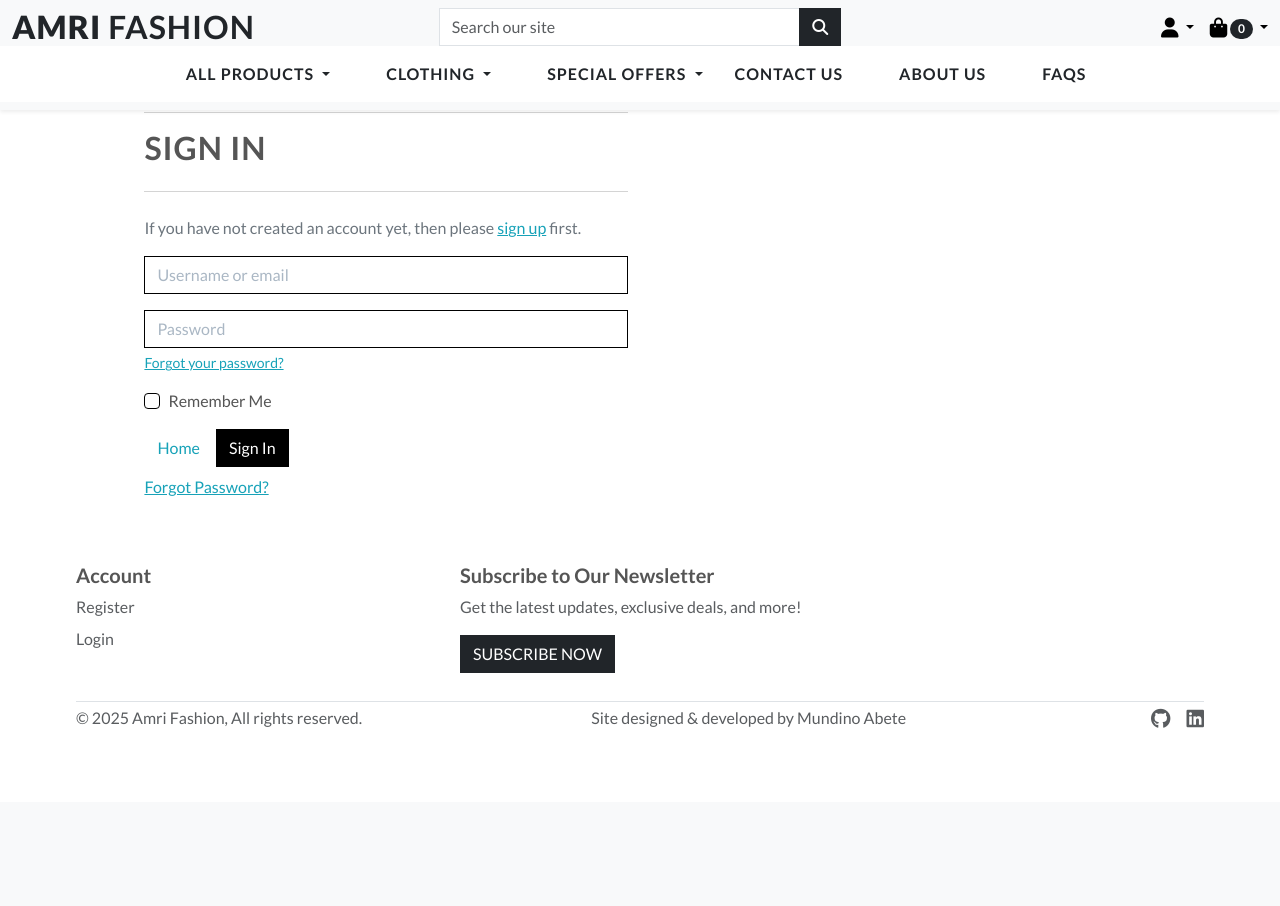
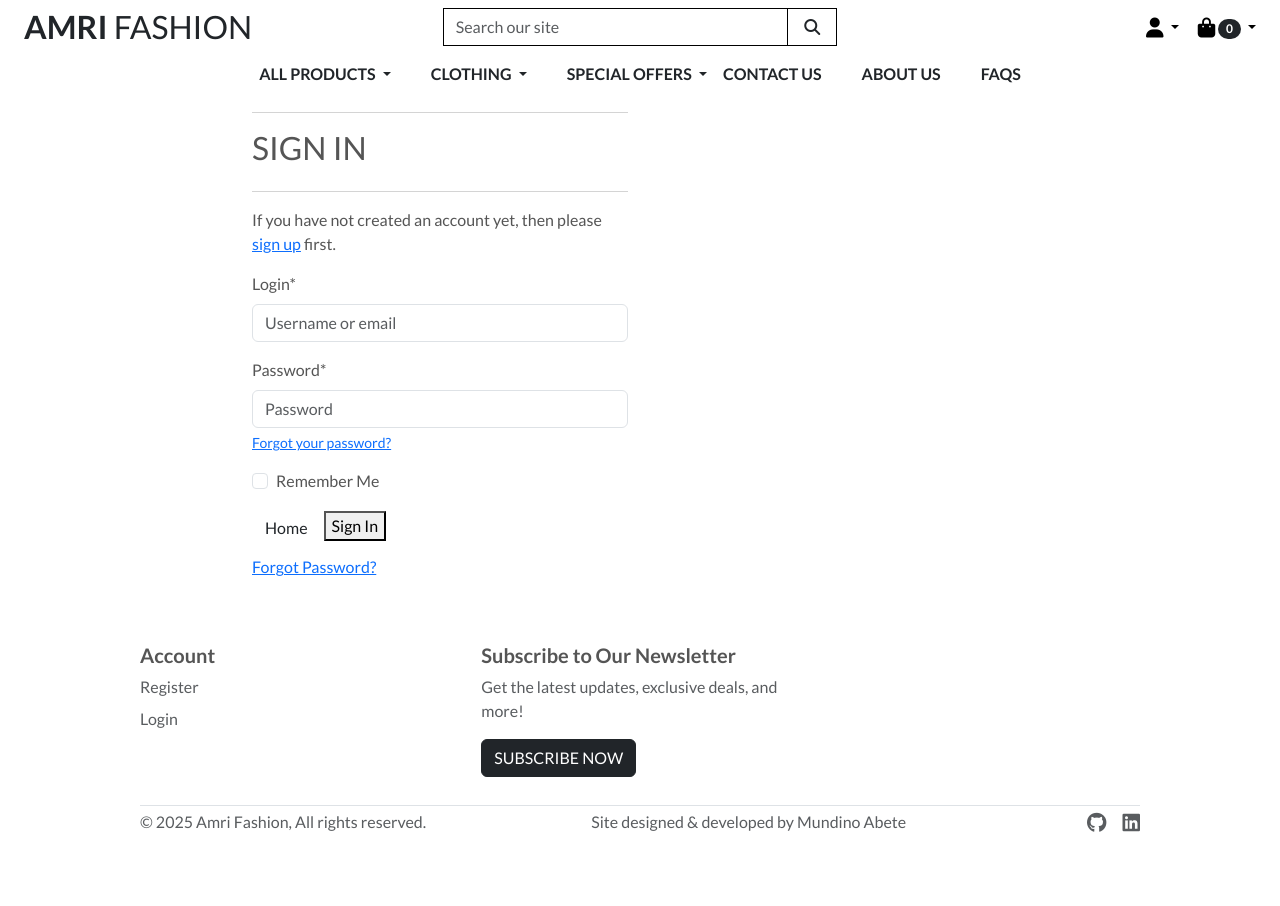
Before and after one commit to MAbuhanif/amri-fashion, a Django app: page /accounts/login/ in a window 1280 px wide. Before the commit the page ends 728 px from the top, so only its background shows below. Run offline with Django 5.2, Linux system fonts and the light colour scheme; parts of the project's set-up code (start-up, migrations or seed data) failed here and were passed over; some libraries are stand-ins or nearby versions.

Commit message:
improve navigation structure and styles

```diff
--- a/home/templates/home/index.html
+++ b/home/templates/home/index.html
@@ -4,8 +4,8 @@
 {% block extra_title %} Home | {% endblock %}
 
 {% block content %}
-    <div class="container my-5">
-        <div class="row align-items-center">
+    <div class="container my-5 h-100">
+        <div class="row h-100">
             <!-- Left Section: Text -->
             <div class="col-12 col-md-6 text-center text-md-start">
                 <h1 class="display-4 logo-font text-black">
@@ -15,7 +15,7 @@
                     Explore our wide range of trendy and affordable clothing for every occasion.
                 </p>
                 <div class="mt-4">
-                    <a href="{% url 'products' %}" class="shop-now-button btn btn-dark btn-lg rounded-0 text-uppercase py-3">
+                    <a href="{% url 'products' %}" class="shop-now-button btn btn-dark btn-lg rounded-lg text-uppercase py-3">
                         Shop Now
                     </a>
                 </div>
--- a/home/templates/includes/main-nav.html
+++ /dev/null
@@ -1,53 +0,0 @@
-<div class="collapse navbar-collapse  " id="main-nav">
-    <ul class="navbar-nav mx-auto">
-        <!-- All Products Dropdown -->
-        <li class="nav-item dropdown">
-            <a class="logo-font fw-bold nav-link text-dark me-4 dropdown-toggle ms-3" href="#" id="all-products-link" data-bs-toggle="dropdown" aria-expanded="false">
-                All Products
-            </a>
-            <ul class="dropdown-menu border-0 shadow" aria-labelledby="all-products-link">
-                <li><a href="{% url 'products' %}?sort=price&direction=asc" class="dropdown-item">By Price</a></li>
-                <li><a href="{% url 'products' %}?sort=rating&direction=asc" class="dropdown-item">By Rating</a></li>
-                <li><a href="{% url 'products' %}?sort=category&direction=asc" class="dropdown-item">By Category</a></li>
-                <li><a href="{% url 'products' %}" class="dropdown-item">All Products</a></li>
-            </ul>
-        </li>
-
-        <!-- Clothing Dropdown -->
-        <li class="nav-item dropdown">
-            <a class="logo-font fw-bold nav-link text-dark me-4 dropdown-toggle ms-3" href="#" id="clothing-link" data-bs-toggle="dropdown" aria-expanded="false">
-                Clothing
-            </a>
-            <ul class="dropdown-menu border-0 shadow" aria-labelledby="clothing-link">
-                <li><a href="{% url 'products' %}?category=activewear,essentials" class="dropdown-item">Activewear &amp; Essentials</a></li>
-                <li><a href="{% url 'products' %}?category=jeans" class="dropdown-item">Jeans</a></li>
-                <li><a href="{% url 'products' %}?category=shirts" class="dropdown-item">Shirts</a></li>
-                <li><a href="{% url 'products' %}?category=activewear,essentials,jeans,shirts" class="dropdown-item">All Clothing</a></li>
-            </ul>
-        </li>
-
-        <!-- Special Offers Dropdown -->
-        <li class="nav-item dropdown">
-            <a class="logo-font fw-bold nav-link text-dark dropdown-toggle ms-3" href="#" id="specials-link" data-bs-toggle="dropdown" aria-expanded="false">
-                Special Offers
-            </a>
-            <ul class="dropdown-menu border-0 shadow" aria-labelledby="specials-link">
-                <li><a href="{% url 'products' %}?category=new_arrivals" class="dropdown-item">New Arrivals</a></li>
-                <li><a href="{% url 'products' %}?category=deals" class="dropdown-item">Deals</a></li>
-                <li><a href="{% url 'products' %}?category=clearance" class="dropdown-item">Clearance</a></li>
-                <li><a href="{% url 'products' %}?category=new_arrivals,deals,clearance" class="dropdown-item">All Specials</a></li>
-            </ul>
-        </li>
-
-        <!-- Contact Us and FAQs buttons -->
-        <li class="nav-item">
-            <a class="logo-font fw-bold nav-link text-dark me-4 ms-3" href="{% url 'contact-form' %}">Contact Us</a>
-        </li>
-        <li class="nav-item">
-            <a class="logo-font fw-bold nav-link text-dark me-4 ms-3" href="{% url 'about' %}">About Us</a>
-        </li>
-        <li class="nav-item">
-            <a class="logo-font fw-bold nav-link text-dark me-4 ms-3" href="{% url 'faq' %}">FAQs</a>
-        </li>
-    </ul>
-</div>
--- a/static/css/base.css
+++ b/static/css/base.css
@@ -23,22 +23,22 @@ body {
 /* Typography */
 .logo-font {
     text-transform: uppercase;
-    font-weight: bold;
-    letter-spacing: 1px;
+}
+.main-logo-link {
+    width: fit-content;
 }
 
-.text-black {
-    color: #000 !important;
+
+/* Buttons */
+.shop-now-button{
+    background: black;
+    color: white;
+    min-width: 260px;
 }
 
-/* Buttons */
-.shop-now-button,
 .btn-black {
     background: black;
     color: white;
-    min-width: 260px;
-    border: none;
-    transition: background 0.3s ease, color 0.3s ease;
 }
 
 .shop-now-button:hover,
@@ -51,31 +51,24 @@ body {
     color: white;
 }
 
+.text-black {
+    color: #000 !important;
+}
+
 .border-black {
     border: 1px solid black !important;
 }
-
-.bg-black {
-    background: #000 !important;
-}
-
-/* Links */
-.main-logo-link {
-    width: fit-content;
-    text-decoration: none;
-}
-
 
 /* Media Queries */
 
 /* Slightly larger container on xl screens */
 @media (min-width: 1200px) {
-    .container {
-        max-width: 90%;
-    }
+  .container {
+    max-width: 80%;
+  }
 }
 
-/* Fixed top navbar only on medium and up */
+/* fixed top navbar only on medium and up */
 @media (min-width: 992px) {
     .fixed-top-desktop-only {
         position: fixed;
@@ -85,73 +78,3 @@ body {
         z-index: 1030;
     }
 }
-
-/* Allauth form formatting */
-
-.allauth-form-inner-content p {
-    margin-top: 1.5rem; /* mt-4 */
-    color: #6c757d; /* text-secondary */
-}
-
-.allauth-form-inner-content input {
-    border-color: #000;
-    border-radius: 0;
-}
-
-.allauth-form-inner-content label:not([for='id_remember']) {
-    display: none;
-}
-
-.allauth-form-inner-content input::placeholder {
-    color: #aab7c4;
-}
-
-.allauth-form-inner-content button,
-.allauth-form-inner-content input[type='submit'] {
-	/* btn */
-	display: inline-block;
-    font-weight: 400;
-    color: #fff;
-    text-align: center;
-    vertical-align: middle;
-    -webkit-user-select: none;
-    -moz-user-select: none;
-    -ms-user-select: none;
-    user-select: none;
-    background-color: #000;
-    border: 1px solid #000;
-    padding: .375rem .75rem;
-    font-size: 1rem;
-    line-height: 1.5;
-    border-radius: 0;
-
-    /* standard bootstrap btn transitions */
-    transition: color .15s ease-in-out,background-color .15s ease-in-out,border-color .15s ease-in-out,box-shadow .15s ease-in-out;
-}
-
-.allauth-form-inner-content button:hover,
-.allauth-form-inner-content input[type='submit']:hover {
-	color: #fff;
-    background-color: #222;
-    border-color: #222;
-}
-
-.allauth-form-inner-content a {
-	color: #17a2b8; /* text-info */
-}
-
-
-/* Responsive Typography */
-@media (max-width: 768px) {
-    .header-container h1 {
-        font-size: 2rem;
-    }
-
-    .header-container p {
-        font-size: 0.9rem;
-    }
-
-    .shop-now-button {
-        min-width: 200px;
-    }
-}
--- a/templates/base.html
+++ b/templates/base.html
@@ -39,30 +39,35 @@
 </head>
 <body>
     <!-- Header Section -->
-    <header class="container-fluid bg-light shadow-sm fixed-top py-2">
-        <div class="row align-items-center">
+    <header class="container-fluid fixed-top px-4 ">
+        <div id="topnav" class="row bg-white pt-lg-2 d-none d-lg-flex">
             <!-- Logo Section -->
-            <div class="col-6 col-lg-4 text-start">
+            <div class="col-12 col-lg-4 my-auto py-lg-0 text-center text-lg-start">
                 <a href="{% url 'home' %}" class="nav-link main-logo-link">
                     <h2 class="logo-font text-dark my-0"><strong>Amri</strong> Fashion</h2>
                 </a>
             </div>
 
             <!-- Search Bar Section -->
-            <div class="col-12 col-lg-4 my-2 my-lg-0 d-none d-lg-block">
+            <div class="col-12 col-lg-4 my-auto py-1 py-lg-0">
                 <form method="GET" action="{% url 'products' %}">
-                    <div class="input-group">
-                        <input class="form-control border rounded-0" type="text" name="q" placeholder="Search our site">
-                        <button class="btn btn-dark rounded-0" type="submit">
-                            <i class="fas fa-search"></i>
-                        </button>
+                    <div class="input-group w-100">
+                        <input class="form-control border border-black rounded-0" type="text" name="q"
+                            placeholder="Search our site">
+                        <div class="input-group-append">
+                            <button class="form-control btn border border-black rounded-0" type="submit">
+                                <span class="icon">
+                                    <i class="fas fa-search"></i>
+                                </span>
+                            </button>
+                        </div>
                     </div>
                 </form>
             </div>
 
             <!-- User Account and Cart Section -->
-            <div class="col-6 col-lg-4 text-end">
-                <ul class="list-inline list-unstyled my-0 d-flex justify-content-end align-items-center">
+            <div class="col-12 col-lg-4 my-auto py-1 py-lg-0">
+                <ul class="list-inline list-unstyled text-center text-lg-end my-0">
                     <!-- User Dropdown -->
                     <li class="list-inline-item dropdown me-3">
                         <a class="text-black nav-link dropdown-toggle" href="#" id="user-options" data-bs-toggle="dropdown" aria-expanded="false">
@@ -124,16 +129,13 @@
 
         <!-- Navbar Section -->
         <div class="row bg-white">
-            <nav class="navbar navbar-expand-lg navbar-light w-100">
+            <nav class="navbar navbar-expand-lg w-100">
                 <!-- Navbar Toggler for Mobile -->
                 <button class="navbar-toggler" type="button" data-bs-toggle="collapse" data-bs-target="#main-nav" aria-controls="main-nav" aria-expanded="false" aria-label="Toggle navigation">
                     <span class="navbar-toggler-icon"></span>
                 </button>
-
-                <!-- Navbar Links -->
-                <div class="collapse navbar-collapse" id="main-nav">
+                    {% include 'includes/mobile-nav.html' %}
                     {% include 'includes/main-nav.html' %}
-                </div>
             </nav>
         </div>
     </header>
@@ -205,7 +207,7 @@
                 <p class="text-muted">Get the latest updates, exclusive deals, and more!</p>
                 <form>
                     <div class="d-flex flex-column flex-sm-row w-100 gap-2">
-                        <a class="btn btn-dark rounded-0 text-uppercase" id="mailing-list-button" href="{% url 'mailing-list-subscribe' %}">
+                        <a class="btn btn-dark rounded-lg text-uppercase" id="mailing-list-button" href="{% url 'mailing-list-subscribe' %}">
                             Subscribe Now
                         </a>
                     </div>
--- /dev/null
+++ b/templates/includes/main-nav.html
@@ -0,0 +1,53 @@
+<div class="collapse navbar-collapse" id="main-nav">
+    <ul class="navbar-nav w-auto mx-auto">
+        <!-- All Products Dropdown -->
+        <li class="nav-item dropdown">
+            <a class="logo-font fw-bold nav-link text-dark me-4 dropdown-toggle" href="#" id="all-products-link" data-bs-toggle="dropdown" aria-expanded="false">
+                All Products
+            </a>
+            <div class="dropdown-menu border-0 shadow" aria-labelledby="all-products-link">
+                <a href="{% url 'products' %}?sort=price&direction=asc" class="dropdown-item">By Price</a>
+                <a href="{% url 'products' %}?sort=rating&direction=asc" class="dropdown-item">By Rating</a>
+                <a href="{% url 'products' %}?sort=category&direction=asc" class="dropdown-item">By Category</a>
+                <a href="{% url 'products' %}" class="dropdown-item">All Products</a>
+            </div>
+        </li>
+
+        <!-- Clothing Dropdown -->
+        <li class="nav-item dropdown">
+            <a class="logo-font fw-bold nav-link text-dark me-4 dropdown-toggle" href="#" id="clothing-link" data-bs-toggle="dropdown" aria-expanded="false">
+                Clothing
+            </a>
+            <div class="dropdown-menu border-0 shadow" aria-labelledby="clothing-link">
+                <a href="{% url 'products' %}?category=activewear,essentials" class="dropdown-item">Activewear &amp; Essentials</a>
+                <a href="{% url 'products' %}?category=jeans" class="dropdown-item">Jeans</a>
+                <a href="{% url 'products' %}?category=shirts" class="dropdown-item">Shirts</a>
+                <a href="{% url 'products' %}?category=activewear,essentials,jeans,shirts" class="dropdown-item">All Clothing</a>
+            </div>
+        </li>
+
+        <!-- Special Offers Dropdown -->
+        <li class="nav-item dropdown">
+            <a class="logo-font fw-bold nav-link text-dark dropdown-toggle" href="#" id="specials-link" data-bs-toggle="dropdown" aria-expanded="false">
+                Special Offers
+            </a>
+            <div class="dropdown-menu border-0 shadow" aria-labelledby="specials-link">
+                <a href="{% url 'products' %}?category=new_arrivals" class="dropdown-item">New Arrivals</a>
+                <a href="{% url 'products' %}?category=deals" class="dropdown-item">Deals</a>
+                <a href="{% url 'products' %}?category=clearance" class="dropdown-item">Clearance</a>
+                <a href="{% url 'products' %}?category=new_arrivals,deals,clearance" class="dropdown-item">All Specials</a>
+            </div>
+        </li>
+
+        <!-- Contact Us and FAQs buttons -->
+        <li class="nav-item">
+            <a class="logo-font fw-bold nav-link text-dark me-4" href="{% url 'contact-form' %}">Contact Us</a>
+        </li>
+        <li class="nav-item">
+            <a class="logo-font fw-bold nav-link text-dark me-4" href="{% url 'about' %}">About Us</a>
+        </li>
+        <li class="nav-item">
+            <a class="logo-font fw-bold nav-link text-dark me-4" href="{% url 'faq' %}">FAQs</a>
+        </li>
+    </ul>
+</div>
--- /dev/null
+++ b/templates/includes/mobile-nav.html
@@ -0,0 +1,76 @@
+<li class="list-inline-item">
+    <a class="dropdown-toggle text-black nav-link d-block d-lg-none" href="#" id="mobile-search" data-bs-toggle="dropdown" aria-haspopup="true" aria-expanded="false">
+        <i class="fas fa-search"></i>
+    </a>
+    <div class="dropdown-menu border-0 w-100 p-3 rounded-0 my-0" aria-labelledby="mobile-search">
+        <form method="GET" action="{% url 'products' %}">
+            <div class="input-group w-100">
+                <input class="form-control border border-black rounded-0" type="text" name="q"
+                    placeholder="Search our site">
+                <div class="input-group-append">
+                    <button class="form-control btn  border border-black rounded-0" type="submit">
+                        <span class="icon">
+                            <i class="fas fa-search"></i>
+                        </span>
+                    </button>
+                </div>
+            </div>
+        </form>
+    </div>
+</li>
+<li class="list-inline-item dropdown">
+    <a class="text-black nav-link dropdown-toggle d-block d-lg-none" href="#" id="user-options" data-bs-toggle="dropdown"
+        aria-expanded="false">
+        <i class="fas fa-user fa-lg"></i>
+    </a>
+    <ul class="dropdown-menu border-0 shadow" aria-labelledby="user-options">
+        {% if request.user.is_authenticated %}
+        {% if request.user.is_superuser %}
+        <li><a href="{% url 'add_product' %}" class="dropdown-item">Product Management</a></li>
+        <li><a href="{% url 'contact-list' %}" class="dropdown-item">Contact Requests</a></li>
+        {% endif %}
+        <li><a href="{% url 'profile' %}" class="dropdown-item">My Profile</a></li>
+        <li><a href="{% url 'account_logout' %}" class="dropdown-item">Logout</a></li>
+        {% else %}
+        <li><a href="{% url 'account_signup' %}" class="dropdown-item">Register</a></li>
+        <li><a href="{% url 'account_login' %}" class="dropdown-item">Login</a></li>
+        {% endif %}
+    </ul>
+</li>
+<li class="list-inline-item">
+    <a class="text-black nav-link dropdown-toggle d-block d-lg-none" href="#" id="bag-preview" data-bs-toggle="dropdown"
+        aria-expanded="false">
+        <i class="fas fa-shopping-bag fa-lg"></i>
+        <span class="badge bg-dark rounded-pill">
+            {% if product_count %}{{ product_count }}{% else %}0{% endif %}
+        </span>
+    </a>
+    <div class="dropdown-menu dropdown-menu-end p-3 shadow-sm" aria-labelledby="bag-preview" style="width: 300px;">
+        {% if bag_items %}
+        <ul class="list-unstyled">
+            {% for item in bag_items %}
+            <li class="d-flex align-items-center mb-2">
+                {% if item.product.image %}
+                <img src="{{ item.product.image.url }}" alt="{{ item.product.name }}" class="img-thumbnail me-2"
+                    style="width: 50px; height: 50px;">
+                {% else %}
+                <img src="{{ MEDIA_URL }}noimage.png" alt="{{ item.product.name }}" class="img-thumbnail me-2"
+                    style="width: 50px; height: 50px;">
+                {% endif %}
+                <div>
+                    <p class="my-0 small"><strong>{{ item.product.name }}</strong></p>
+                    <p class="my-0 small text-muted">Qty: {{ item.quantity }}</p>
+                    <p class="my-0 small text-muted">Subtotal: ${{ item.subtotal }}</p>
+                </div>
+            </li>
+            {% endfor %}
+        </ul>
+        <div class="text-end mt-3">
+            <a href="{% url 'view_bag' %}" class="btn btn-dark btn-sm rounded-0">View Bag</a>
+            <a href="{% url 'checkout' %}" class="btn btn-outline-dark btn-sm rounded-0">Checkout</a>
+        </div>
+        {% else %}
+        <p class="text-center text-muted my-0">Your bag is empty.</p>
+        {% endif %}
+    </div>
+</li>
```
